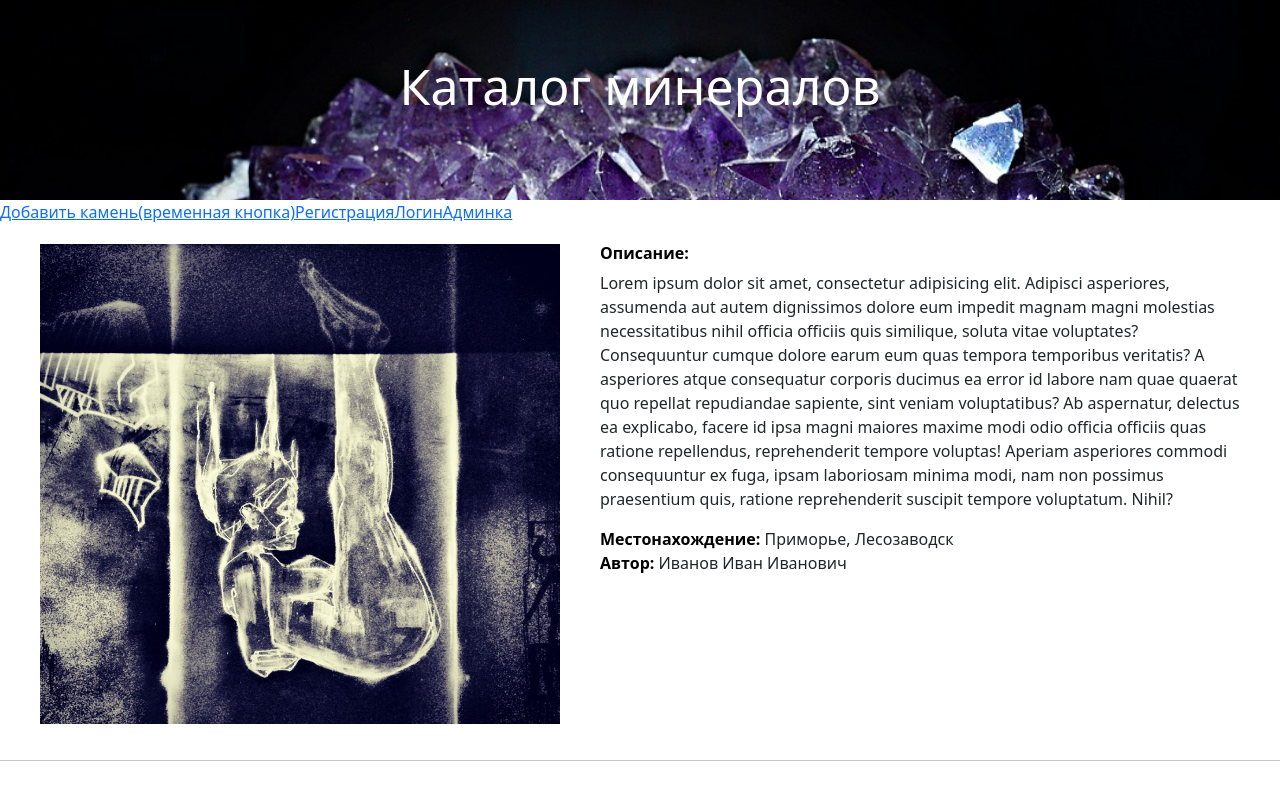
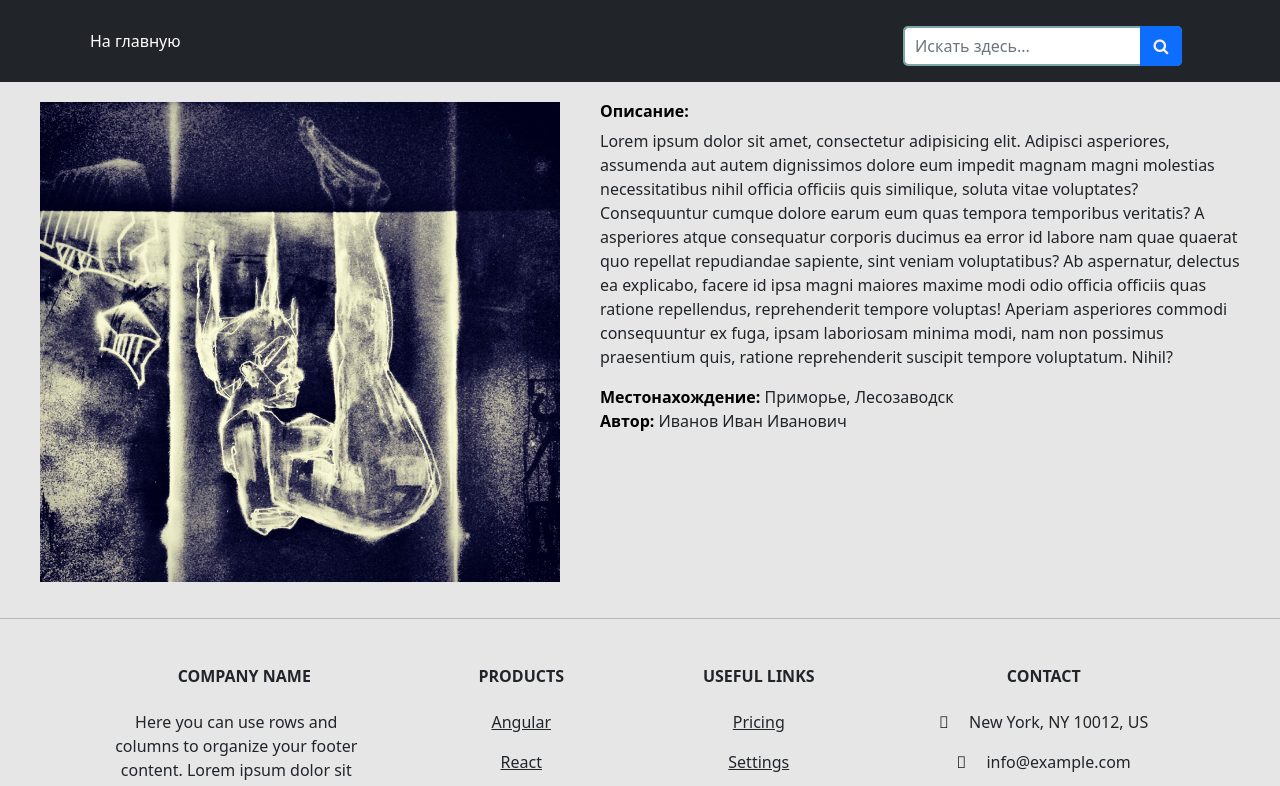
Before and after one commit to Qwaqu6ka/stone_collection_frontend, a Vue app: page /stone/1 in a window 1280 px wide. Shown: the top 786 px of the page. Built offline with nearby package versions, Linux system fonts and the light colour scheme; some icons are missing.

Commit message:
shoveled pages

```diff
--- a/src/App.vue
+++ b/src/App.vue
@@ -5,13 +5,12 @@ import MainFooter from "@/components/MainFooter.vue";
 </script>
 
 <template>
-    <MainHeader />
-    <RouterLink to="/addStone">Добавить камень(временная кнопка)</RouterLink>
-    <RouterLink to="/register">Регистрация</RouterLink>
-    <RouterLink to="/login">Логин</RouterLink>
-    <RouterLink to="/admin">Админка</RouterLink>
+<!--    <MainHeader />-->
+<!--    <RouterLink to="/addStone">Добавить камень(временная кнопка)</RouterLink>-->
+<!--    <RouterLink to="/login">Логин</RouterLink>-->
+<!--    <RouterLink to="/admin">Админка</RouterLink>-->
     <RouterView />
-    <MainFooter />
+<!--    <MainFooter />-->
 </template>
 
 <style>
--- /dev/null
+++ b/src/components/HeaderStoneDetails.vue
@@ -0,0 +1,68 @@
+<template>
+  <header class="p-3 bg-dark text-white">
+    <div class="container">
+      <div class=" d-flex flex-wrap align-items-center justify-content-center justify-content-lg-start">
+        <ul class=" nav col-12 col-lg-auto me-lg-auto mb-2 justify-content-center mb-md-0">
+          <li><a href="" class="nav-link px-2 text-white">На главную</a></li>
+        </ul>
+
+        <form class="col-12 col-lg-auto mb-3 mb-lg-0 me-lg-3 search__forDetails">
+          <input type="search" class="form-control form-control-dark" placeholder="Искать здесь..." aria-label="Search">
+          <button class="search_button" type="submit"></button>
+        </form>
+      </div>
+    </div>
+  </header>
+</template>
+
+<script>
+export default {
+  name: "headerStoneDetails"
+}
+</script>
+
+<style>
+header {
+  display: block;
+}
+.search__forDetails {
+  position: relative;
+  width: calc(100% - 75%);
+  margin: 10px;
+}
+
+.search__forDetails form {
+  position: relative;
+  padding: 0;
+  display: flex;
+  width: 100%;
+}
+
+.search__forDetails input {
+  width: 100%;
+  height: 40px;
+  padding-left: 10px;
+  border: 2px solid #7BA7AB;
+  border-radius: 5px;
+  outline: none;
+  font-size: 16px;
+  color: #0d6efd;
+}
+.search__forDetails button {
+  position: absolute;
+  top: 0;
+  right: 0px;
+  width: 42px;
+  height: 100%;
+  border: none;
+  background: #0d6efd;
+  border-radius: 0 5px 5px 0;
+  cursor: pointer;
+}
+.search__forDetails button:before {
+  content: "\f002";
+  font-family: FontAwesome;
+  font-size: 16px;
+  color: #F9F0DA;
+}
+</style>
--- a/src/components/StoneCard.vue
+++ b/src/components/StoneCard.vue
@@ -6,19 +6,27 @@
             alt="Card image cap"
         />
         <div class="card-body">
-            <h5 class="card-title">{{ card.description }}</h5>
+          <h5 class="card-title">{{ card.description }}</h5>
         </div>
-    </div>
+      </div>
+
 </template>
 
 <style lang="scss">
 .card {
     margin: 10px;
     width: 18rem;
+    height: calc(100% + 30px);
+  //opacity: 0.8;
+}
+
+.card:hover {
+  cursor: pointer;
+  background-color:rgba(0, 0, 0, 0.05);
 }
 
 .card-body {
-    height: 100px;
+    height: 120px;
 }
 
 .card-img-top {
@@ -27,6 +35,19 @@
     background-repeat: no-repeat;
     background-size: 100%;
     background-size: contain;
+}
+
+.h4 {
+  -webkit-transition: all 0.3s ease-in-out;
+  -o-transition: all 0.3s ease-in-out;
+  transition: all 0.3s ease-in-out;
+  margin-top: -15px;
+}
+.bg:hover .blackout {
+  opacity: 1;
+}
+.bg:hover .blackout h4 {
+  margin-top: 0;
 }
 </style>
 
--- a/src/views/AddStoneView.vue
+++ b/src/views/AddStoneView.vue
@@ -1,7 +1,9 @@
+
+
 <template>
 <div class="main" style="background-color: rgba(0, 0, 0, 0.05)">
     <div class="container">
-        <div class="row addStone">
+          <div class="addStone">
             <div class="col-md-offset-3 col-md-6">
               <form class="form-horizontal" @submit.prevent="onSubmit">
                 <span class="heading">Добавление минерала</span>
@@ -28,29 +30,36 @@
           </div>
         </div>
     </div>
+  <MainFooter />
 </template>
 
 <style lang="scss">
 .addStone {
     display: flex;
+    flex-direction: row;
+    justify-content: center;
+}
+.main {
+    min-height: 100vh;
+    display: flex;
     flex-direction: column;
     justify-content: center;
-    height: 100vh;
+    background-color: rgba(0, 0, 0, 0.05);
 }
-.content {
-    min-height: calc(100vh - 0px);
+
+.row {
   display: flex;
-    flex-direction: row;
-    background-color: rgba(0, 0, 0, 0.05);;
+  flex-direction: column;
+  justify-content: center;
 }
 
 .sidebar {
     min-height: 100%;
 }
 
-.main-content {
-    min-height: 100%;
-}
+//.main-content {
+//    min-height: 100%;
+//}
 
 .title__table {
     margin: 10px;
--- a/src/views/AdminPanelView.vue
+++ b/src/views/AdminPanelView.vue
@@ -61,8 +61,6 @@
                 <td>Иванов Иван</td>
                 <td class="td__buttons">
                     <a href="">Удалить</a>
-                    <a href="">Изменить</a>
-                    <a href="">Смотреть</a>
                 </td>
                 <td>03.04.2022</td>
 
@@ -75,8 +73,6 @@
                 <td>Иванов Иван</td>
                 <td class="td__buttons">
                     <a href="">Удалить</a>
-                    <a href="">Изменить</a>
-                    <a href="">Смотреть</a>
                 </td>
                 <td>03.04.2022</td>
             </tr>
--- a/src/views/HomeView.vue
+++ b/src/views/HomeView.vue
@@ -1,5 +1,8 @@
 <script>
 import StoneCard from "@/components/StoneCard.vue";
+import { RouterLink, RouterView } from "vue-router";
+import MainHeader from "../components/MainHeader.vue";
+import MainFooter from "../components/MainFooter.vue";
 export default {
     data() {
         return {
@@ -43,11 +46,12 @@ export default {
     //         .then(response => this.cards = response.data.rows)
     //         .catch(error => console.log(error));
     // },
-    components: { StoneCard },
+    components: {MainHeader, MainFooter, StoneCard },
 };
 </script>
 
 <template>
+  <MainHeader />
     <main>
         <div class="search">
             <form class="search__form">
@@ -55,21 +59,39 @@ export default {
                 <button class="search_button" type="submit"></button>
             </form>
         </div>
-        <div class="Grid">
-            <StoneCard
-                v-for="card in cards"
-                :card="card"
-                :key="card.id"
-            />
+      <div class="container">
+        <div class="main__cardZone">
+          <StoneCard
+              v-for="card in cards"
+              :card="card"
+              :key="card.id"
+          />
         </div>
+      </div>
+
     </main>
+  <MainFooter />
 </template>
 
 <style lang="scss">
-.Grid {
-  display: grid;
-  grid-template-columns: repeat(2, 1fr);
-  justify-items: center;
+body, html {
+  margin: 0;
+  padding: 0;
+  background-color: rgba(0, 0, 0, 0.05);
+  min-height: 100%;
+}
+
+.main {
+  min-height: 100%;
+}
+
+.main__cardZone {
+  display: flex;
+  flex-direction: row;
+  flex-wrap: wrap;
+  justify-content: flex-start;
+  //grid-template-columns: repeat(4, 1fr);
+
 }
 .search {
   position: relative;
--- a/src/views/LoginView.vue
+++ b/src/views/LoginView.vue
@@ -1,12 +1,12 @@
 <template>
-<div class="main" style="background-color: rgba(0, 0, 0, 0.05)">
+<div class="main content" style="background-color: rgba(0, 0, 0, 0.05)">
     <div class="container">
-        <div class="row registration">
+        <div class="row">
             <div class="col-md-offset-3 col-md-6">
                 <form class="form-horizontal" @submit.prevent="register">
                     <span class="heading">Логин</span>
                     <div class="form-group">
-                        <input type="email" class="form-control" id="inputLogin" placeholder="Логин" v-model="login">
+                        <input type="" class="form-control" id="inputLogin" placeholder="Логин" v-model="login">
                         <i class="fa fa-user"></i>
                     </div>
                     <div class="form-group help">
@@ -14,13 +14,8 @@
                         <i class="fa fa-lock"></i>
                         <a href="#" class="fa fa-question-circle"></a>
                     </div>
-                    <div class="form-group">
-                        <div class="main-checkbox">
-                            <input type="checkbox" value="none" id="checkbox1" name="check"/>
-                            <label for="checkbox1"></label>
-                        </div>
-                        <span class="text">Запомнить</span>
-                        <button type="submit" class="btn btn-primary">Зарегистрироваться</button>
+                    <div class="form-group d-flex justify-content-center">
+                        <button type="submit" class="btn btn-primary">Войти</button>
                     </div>
                 </form>
             </div>
@@ -30,11 +25,20 @@
 </template>
 
 <style>
-.content {
+.main {
     min-height: calc(100vh - 0px);
     display: flex;
-    flex-direction: row;
+    flex-direction: column;
+    justify-content: center;
     background-color: rgba(0, 0, 0, 0.05);;
+}
+
+.row {
+  margin-top: 15%;
+  display: flex;
+  flex-direction: row;
+  justify-content: center;
+  text-align: center;
 }
 
 .sidebar {
@@ -64,12 +68,12 @@ td {
     overflow: hidden; /* Обрезаем всё за пределами блока */
     text-overflow: ellipsis;
 }
-.registration {
-   display: flex;
-    flex-direction: column;
-    justify-content: center;
-    height: 100vh;
-}
+/*.registration {*/
+/*   display: flex;*/
+/*    flex-direction: column;*/
+/*    justify-content: center;*/
+/*    height: 100vh;*/
+/*}*/
 
 /* Form Style */
 .form-horizontal{
--- a/src/views/StoneDetailsView.vue
+++ b/src/views/StoneDetailsView.vue
@@ -1,4 +1,11 @@
+<script setup>
+import MainFooter from "../components/MainFooter.vue";
+import HeaderStoneDetails from "../components/HeaderStoneDetails.vue";
+
+</script>
+
 <template>
+  <HeaderStoneDetails />
     <div class="stoneInfo">
         <div class="stoneInfo__image">
             <img
@@ -27,9 +34,11 @@
             </div>
         </div>
     </div>
+  <MainFooter />
 </template>
 
 <style>
+
 .stoneInfo {
     display: flex;
     flex-direction: row;
@@ -61,22 +70,3 @@
     text-decoration: underline;
 }
 </style>
-
-<script>
-import { useRoute } from 'vue-router';
-
-export default {
-    data() {
-        return {
-            stone: {}
-        }
-    },
-    mounted() {
-        const route = useRoute()
-        // this.axios.get("http://localhost:5001/api/stone/" + route.params.id)
-        //     .then(response => this.stone = response.data)
-        //     .catch(error => console.log(error));
-    }
-}
-
-</script>
```
Lines whose indentation alone changed are shown as unchanged.
